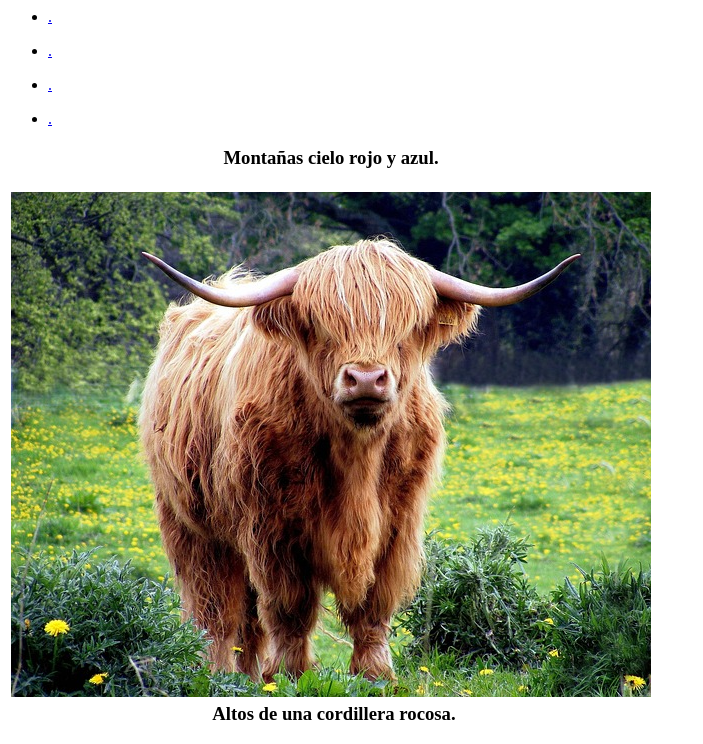
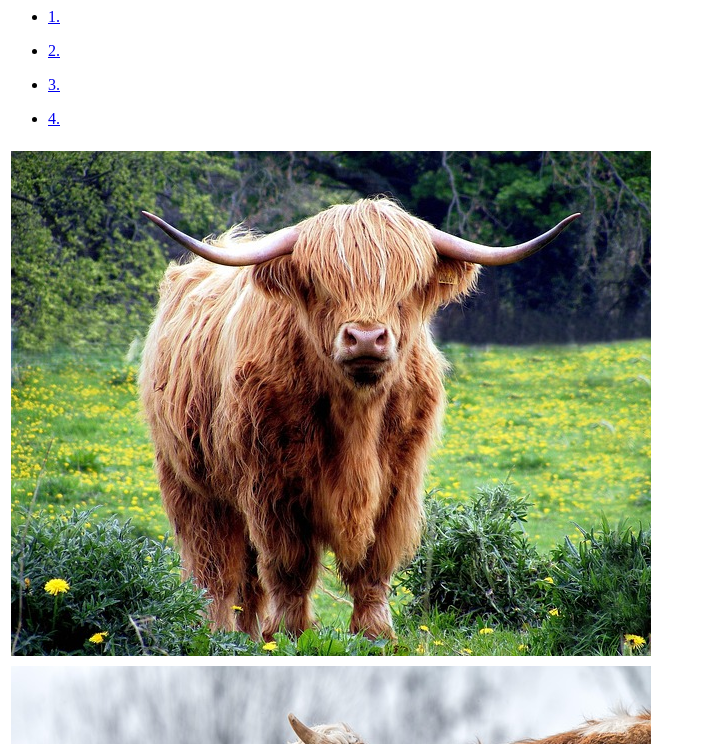
Before and after one commit to StephaniaCG/index, a plain HTML site: page IMAGENES.html in a window 1280 px wide. Shown: the top 744 px of the page, without its empty margins (0-703 px from the left). Drawn offline with Linux system fonts and the light colour scheme.

Commit message:
imagenes

```diff
--- a/IMAGENES.html
+++ b/IMAGENES.html
@@ -8,29 +8,29 @@
 <body>
     <nav>
         <ul>
-            <li><a href="#1">.</a></li>
+            <li><a href="#1">1.</a></li>
         </ul>
     </nav>
     <nav>
         <ul>
-            <li><a href="#2">.</a></li>
+            <li><a href="#2">2.</a></li>
         </ul>
     </nav>
     <nav>
         <ul>
-            <li><a href="#3">.</a></li>
+            <li><a href="#3">3.</a></li>
         </ul>
     </nav>
     <nav>
         <ul>
-            <li><a href="#4">.</a></li>
+            <li><a href="#4">4.</a></li>
         </ul>
     </nav>
   <div id="1">
     <table>
         <tr>
             <th>
-                <h3>Montañas cielo rojo y azul.</h3>
+
             </th>
         </tr>
         <tr>
@@ -44,7 +44,7 @@
     <table>
         <tr>
             <th>
-                <h3>Altos de una cordillera rocosa.</h3>
+
             </th>
         </tr>
         <tr>
@@ -58,8 +58,7 @@
     <table id="3">
         <tr>
             <th>
-                <h3>Rocas en un valle verde.</h3>
-            </th>
+
         </tr>
         <tr>
             <td>
@@ -72,7 +71,7 @@
     <table>
         <tr>
             <th>
-                <h3>Montaña rocosa envuelta en nubes con cause.</h3>
+
             </th>
         </tr>
         <tr>
```
Also changed, not shown: FORMULARIO_DE_CONTACTO.html (+1 -1 lines).
